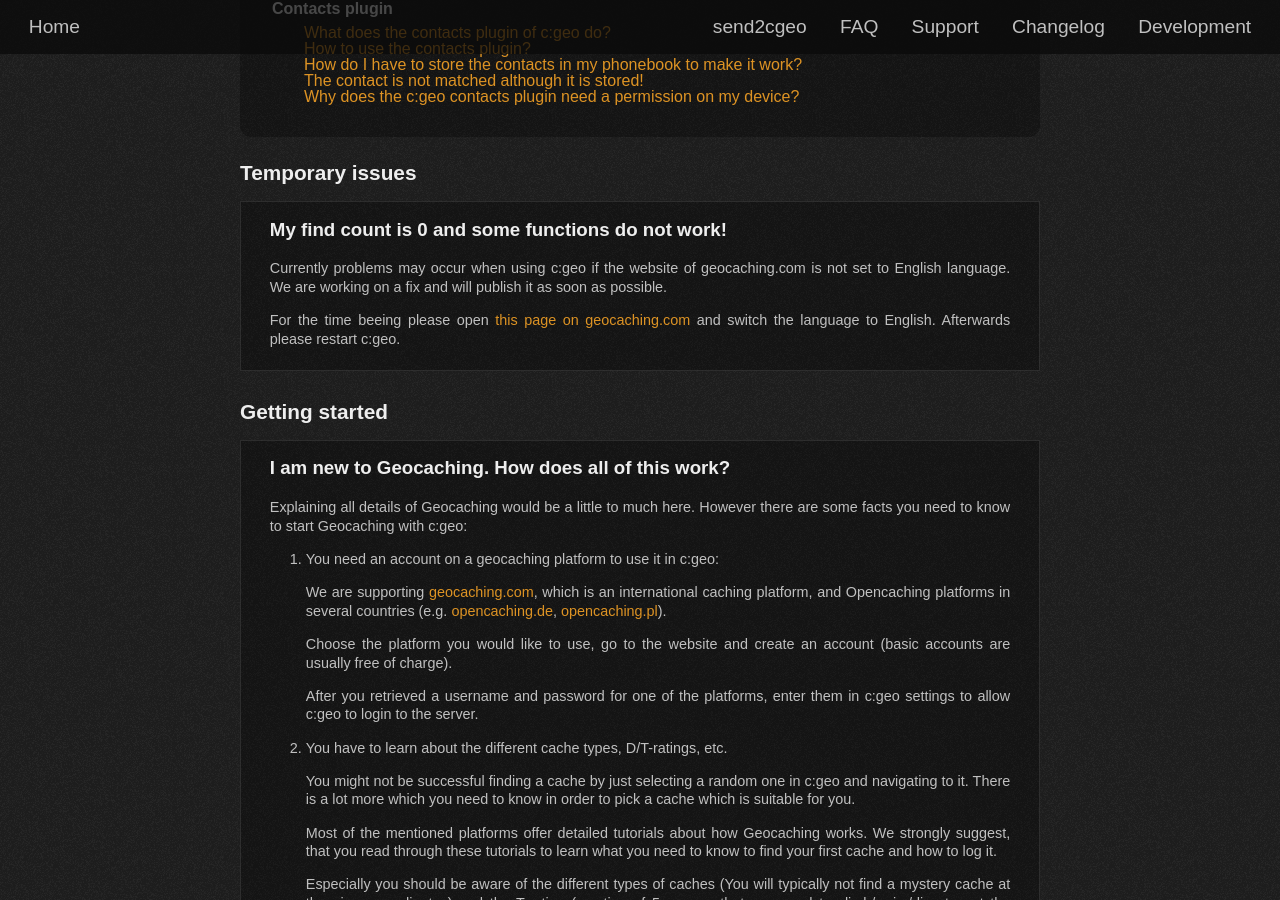
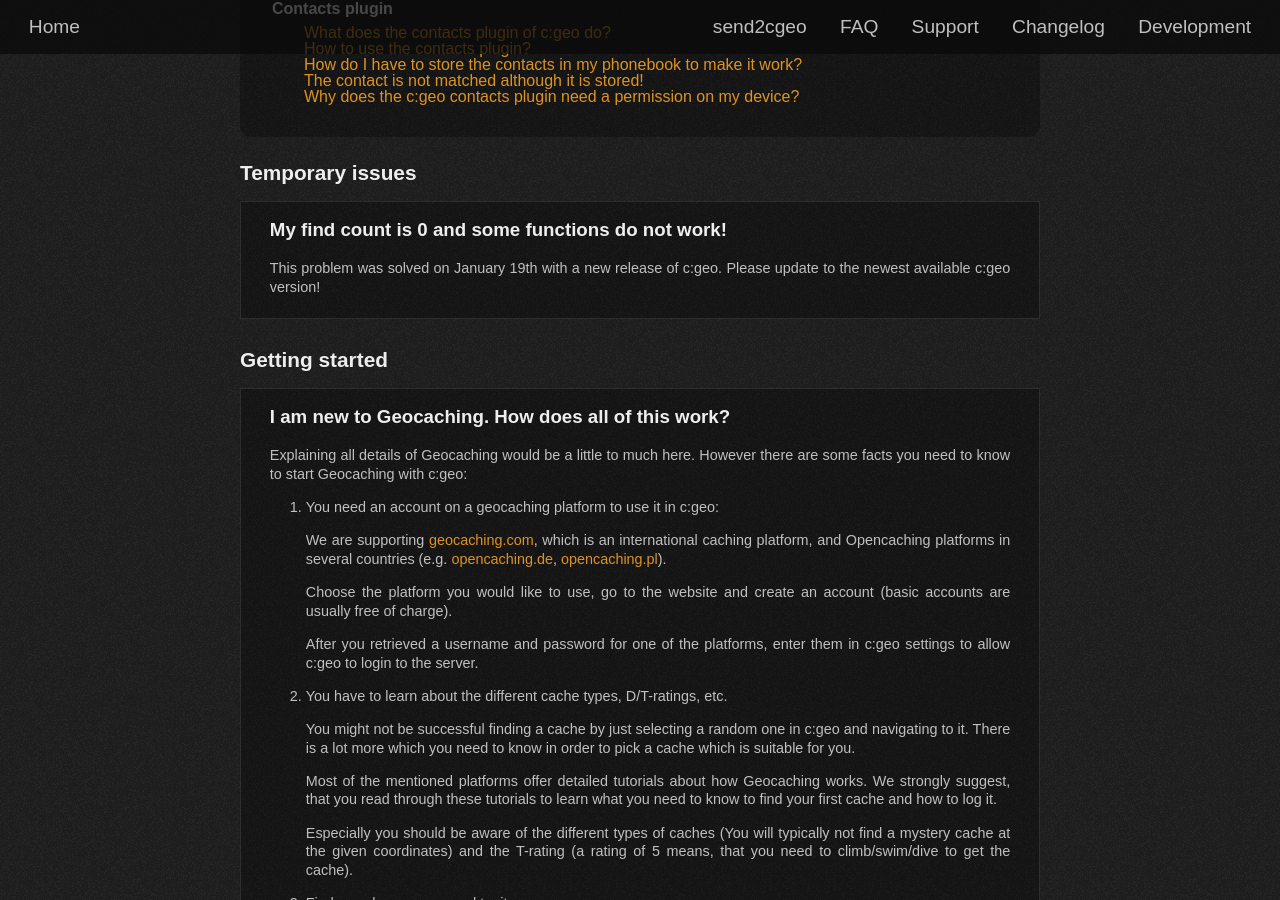
Before and after one commit to cgeo/cgeo.github.io, a Jekyll site: the page built from faq.html, in a window 1280 px wide and 900 px high, scrolled down 2600 px. Built offline with Jekyll 4.4.1, drawn with Linux system fonts in a browser that asks for light colours; some web fonts are replaced.

Commit message:
FAQ: Update FAQ - Temporary issues

```diff
--- a/_data/faq.yml
+++ b/_data/faq.yml
@@ -4,11 +4,8 @@
       - title: My find count is 0 and some functions do not work!
         id: 5386
         content: |
-            Currently problems may occur when using c:geo if the website of geocaching.com is not set to English language.
-            We are working on a fix and will publish it as soon as possible.
-
-            For the time beeing please open [this page on geocaching.com](https://www.geocaching.com/account/settings/preferences) and switch the language to English.
-            Afterwards please restart c:geo.
+            This problem was solved on January 19th with a new release of c:geo.
+            Please update to the newest available c:geo version!
 
 - title: Getting started
   items:
```
